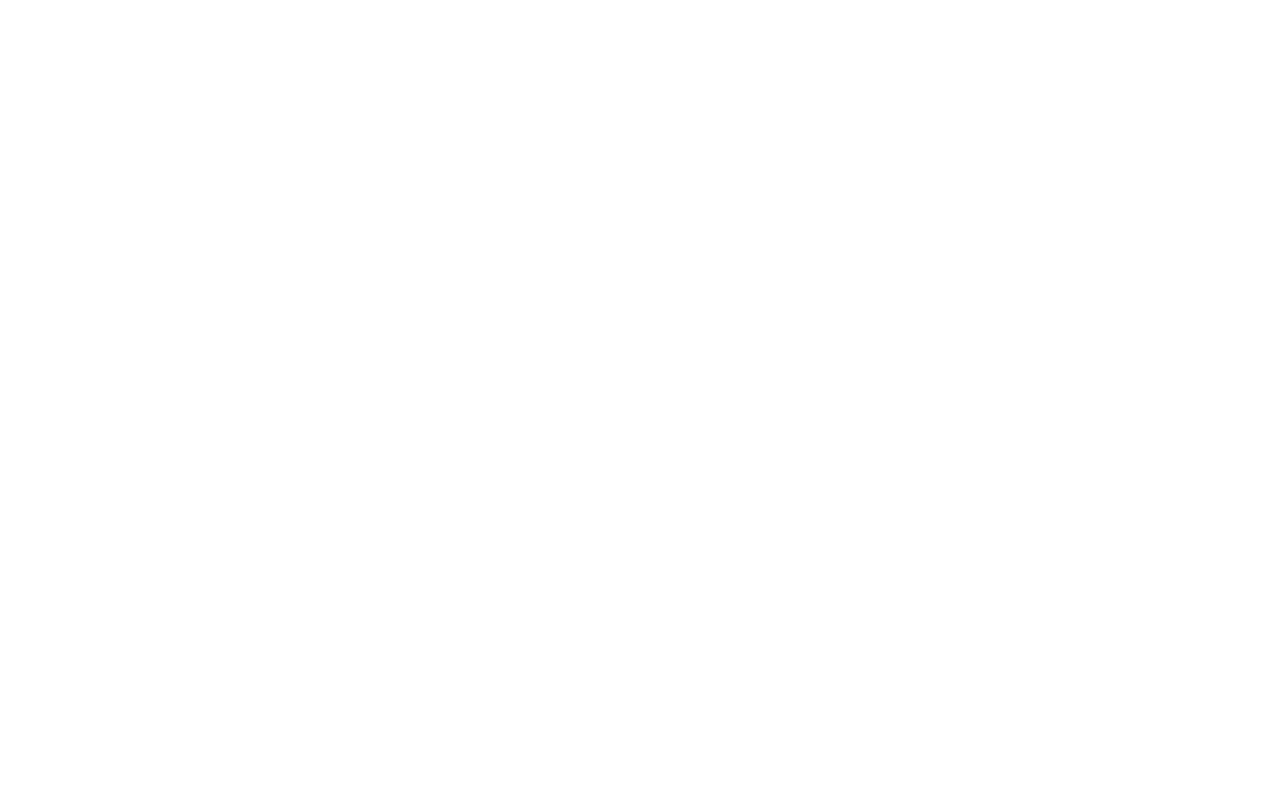
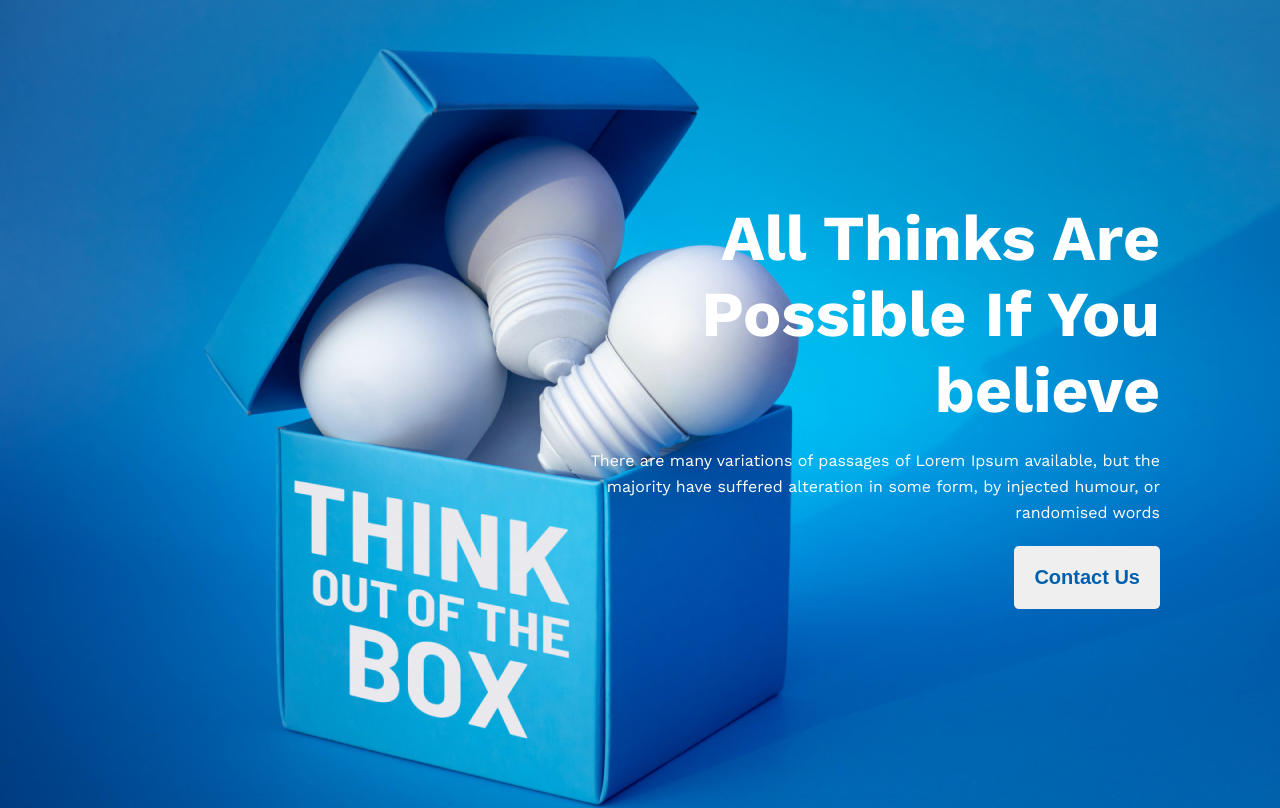
Before and after one commit to Dev-Zual/new-me, a plain HTML site: page index.html in a window 1280 px wide. Drawn offline with nearby package versions, Linux system fonts and the light colour scheme.

Commit message:
header area done

```diff
--- a/index.html
+++ b/index.html
@@ -7,7 +7,17 @@
     <link rel="stylesheet" href="style/style.css" />
   </head>
   <body>
-    <header></header>
+    <header>
+      <div class="banner-area">
+        <h1>All Thinks Are Possible If You believe</h1>
+        <p>
+          There are many variations of passages of Lorem Ipsum available, but
+          the majority have suffered alteration in some form, by injected
+          humour, or randomised words
+        </p>
+        <button class="btn-primary">Contact Us</button>
+      </div>
+    </header>
     <main></main>
     <footer></footer>
   </body>
--- a/style/style.css
+++ b/style/style.css
@@ -0,0 +1,87 @@
+@import url("https://fonts.googleapis.com/css2?family=Work+Sans:ital,wght@0,100..900;1,100..900&display=swap");
+body {
+  padding: 0;
+  margin: 0;
+  font-family: "Work Sans", sans-serif;
+  font-optical-sizing: auto;
+}
+h1,
+h2,
+h3,
+h4,
+h5,
+h6,
+p {
+  padding: 0px;
+  margin: 0px;
+}
+.btn-primary{
+  padding: 20px;
+  border: none;
+  border-radius: 5px;
+  color: #005FAC;
+  font-weight: 600;
+  font-size: 1.25rem;
+  cursor: pointer;
+}
+.btn-secondery{
+    padding: 20px;
+  border: none;
+  border-radius: 5px;
+  color: #fff;
+  background: #005FAC;
+  font-weight: 600;
+  font-size: 1.25rem;
+  cursor: pointer;
+}
+header {
+  background-image: url("/images/banner/banner3.png");
+  background-repeat: no-repeat;
+  background-size: cover;
+  /* overflow: hidden; */
+  width: 100%;
+  height: 808px;
+  display: flex;
+  align-items: center;
+  justify-content: flex-end;
+}
+.banner-area {
+  text-align: right;
+  width: 50%;
+  float: right;
+}
+.banner-area h1 {
+  color: #fff;
+  font-weight: 700;
+  font-size: 4rem;
+}
+
+.banner-area p {
+  color: #fff;
+  font-size: 1rem;
+  line-height: 26px;
+  margin: 20px 0px;
+}
+
+.banner-area {
+  margin-right: 150px;
+}
+.banner-area h1 {
+  color: #fff;
+  font-weight: 700;
+  font-size: 4rem;
+  padding-left: 70px;
+}
+
+.banner-area p {
+  color: #fff;
+  font-size: 1rem;
+  line-height: 26px;
+  margin: 20px 0px;
+  padding-left: 70px
+}
+
+.banner-area {
+  margin-right: 100px;
+  padding: 20px;
+}
```
